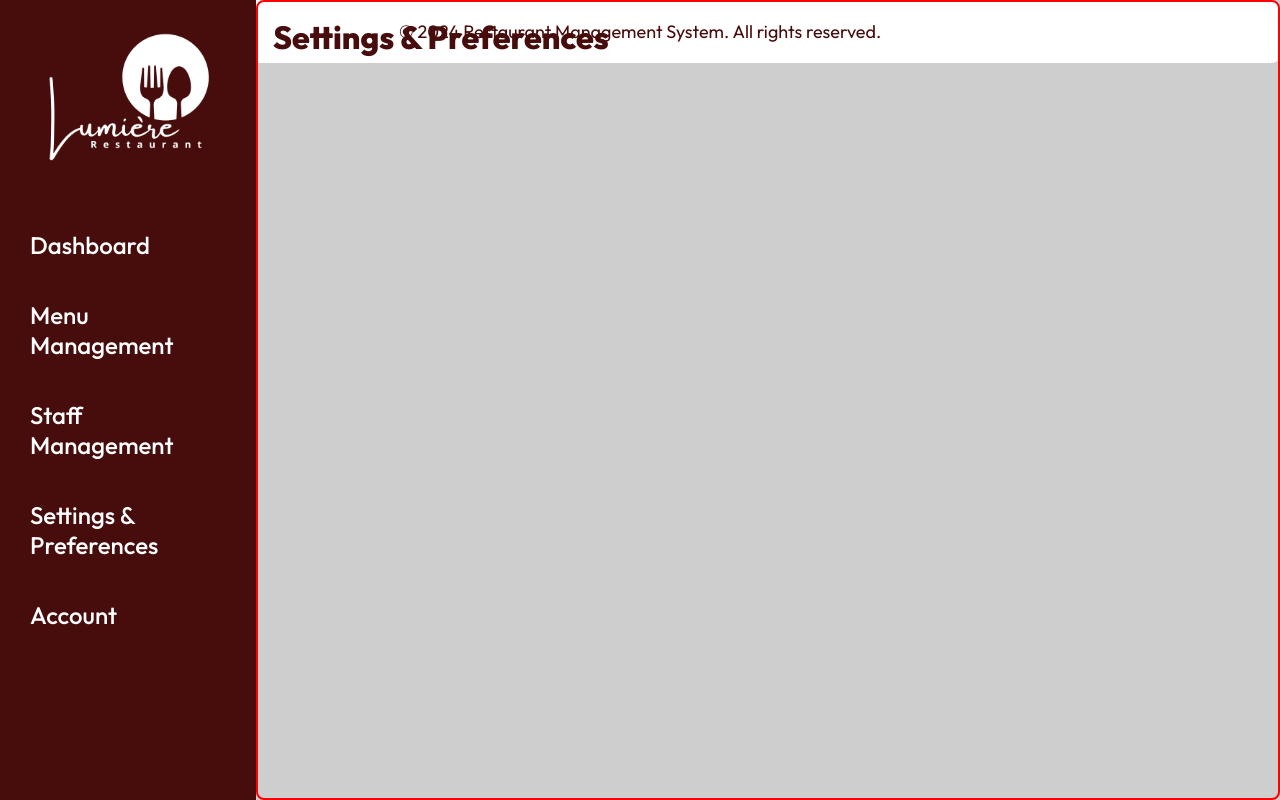
After one commit to rajvi418/Restaurant-PHP, a PHP site: page /Pages/settings.html in a window 1280 px wide. The commit adds this page. Run offline with PHP 8.4, Linux system fonts and the light colour scheme.

Commit message:
Add settings page with layout and styling adjustments

```diff
--- a/CSS/style.css
+++ b/CSS/style.css
@@ -282,6 +282,22 @@ body {
     text-align: center;
 }
 
+.settings-container {
+    padding: 15px;
+    width: 80%;
+    height: 100%;
+    border-radius: 8px;
+    position: absolute;
+    right: 0;
+    border: 2px solid red;
+}
+
+.settings-header h3 {
+    color: #470c0c;
+    font-size: 32px;
+    margin-bottom: 20px;
+}
+
 footer {
     text-align: center;
     border-radius: 8px;
--- /dev/null
+++ b/Pages/settings.html
@@ -0,0 +1,43 @@
+<!DOCTYPE html>
+<html lang="en">
+
+<head>
+    <meta charset="UTF-8">
+    <meta name="viewport" content="width=device-width, initial-scale=1.0">
+    <title>Document</title>
+    <link rel="stylesheet" href="../CSS/style.css">
+    <link rel="stylesheet" href="../CSS/font.css">
+</head>
+
+<body>
+    <section class="dashboard-container">
+        <header class="dashboard-header">
+            <div class="logo">
+                <img src="../Logo/logo.png" alt="Logo">
+            </div>
+
+            <div class="slider-section">
+                <h3><a href="../Pages/Dashboard.html">Dashboard</a></h3>
+                <h3><a href="../Pages/menu-management.html">Menu Management</a></h3>
+                <h3><a href="../Pages/staff-management.html">Staff Management</a></h3>
+                <h3><a href="../Pages/settings.html">Settings & Preferences</a></h3>
+                <h3><a href="../Pages/account.html">Account</a></h3>
+            </div>
+
+        </header>
+        <section class="settings-container">
+            <section class="setting-options">
+                <div class="settings-header">
+                    <h3 class="title">Settings & Preferences</h3>
+                </div>
+            </section>
+        </section>
+        <footer class="dashboard-footer">
+            <p>&copy; 2024 Restaurant Management System. All rights reserved.</p>
+        </footer>
+    </section>
+
+    </section>
+</body>
+
+</html>
```
Also changed, not shown: Pages/staff-management.html (added), Pages/user-account.html (added).
